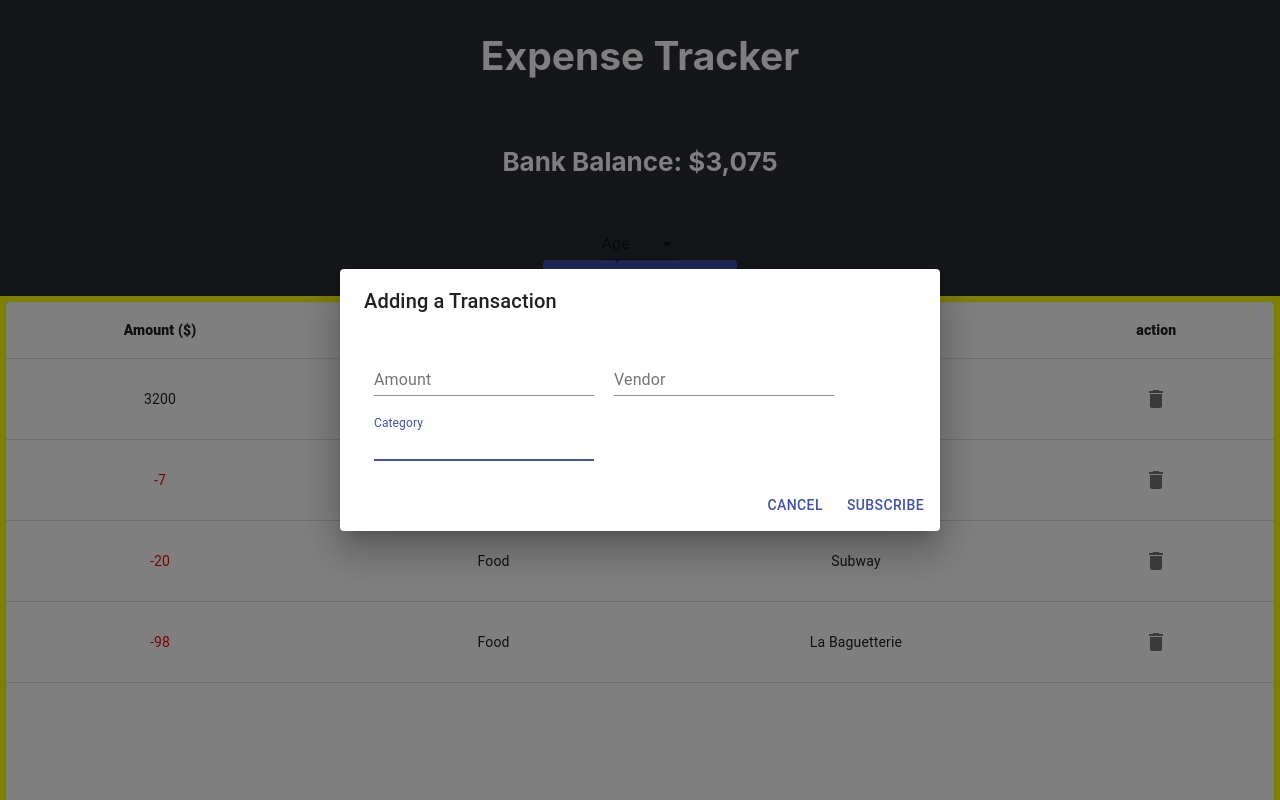
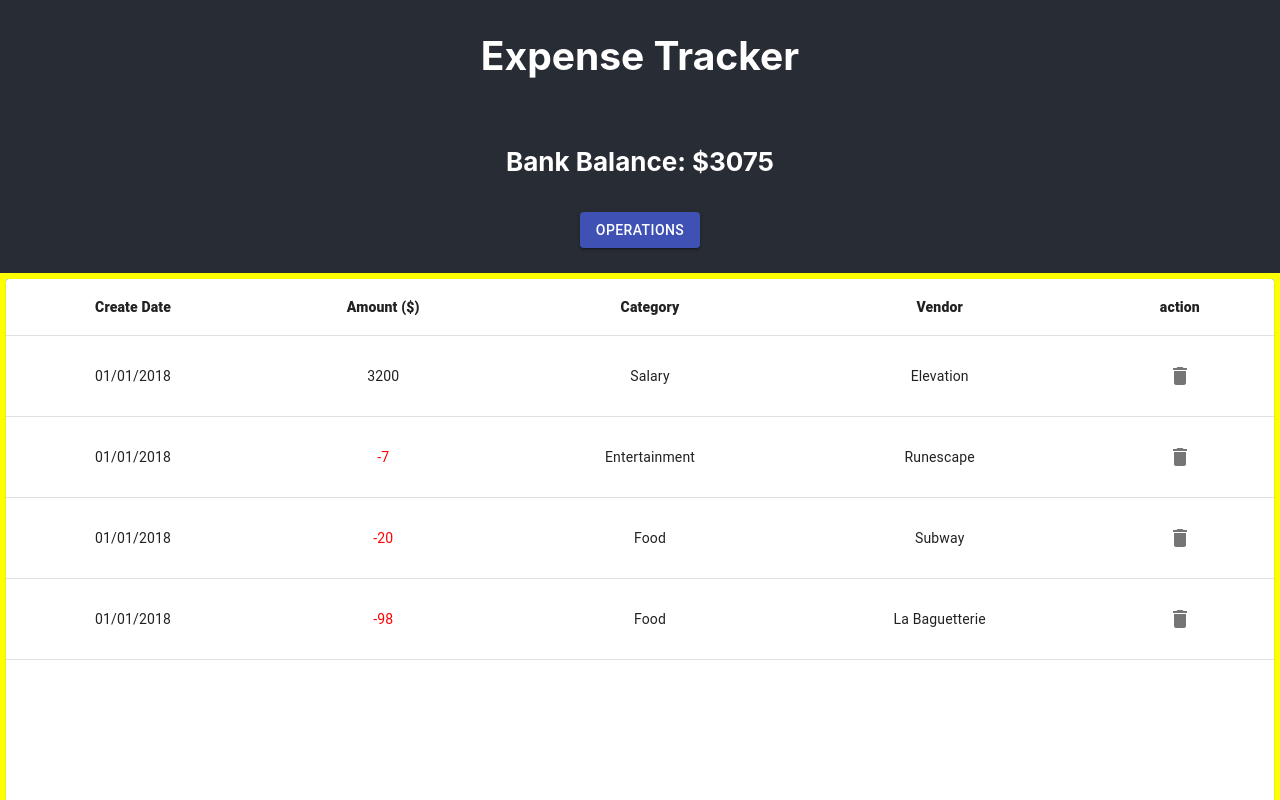
Before and after one commit to DanielElgressy/Expense-Tracker, a React (Create React App) app: page / in a window 1280 px wide. Shown: the top 800 px of the page. Built offline with nearby package versions, Linux system fonts and the light colour scheme.

Commit message:
done with local data and fronend

```diff
--- a/src/App.css
+++ b/src/App.css
@@ -16,6 +16,7 @@
   justify-content: center;
   font-size: calc(10px + 2vmin);
   color: white;
+  padding-bottom: 25px;
 
 }
 
--- a/src/App.js
+++ b/src/App.js
@@ -1,7 +1,7 @@
 import React, { Component } from 'react';
 import './App.css';
 import Button from '@material-ui/core/Button';
-import { BrowserRouter as Router, Route, Link } from 'react-router-dom';
+import { BrowserRouter as Router, Route } from 'react-router-dom';
 import Transactions from './components/Transactions';
 // import Transaction from './components/Transaction';
 
@@ -10,9 +10,9 @@ import TableCell from '@material-ui/core/TableCell';
 import TableHead from '@material-ui/core/TableHead';
 import TableRow from '@material-ui/core/TableRow';
 import Paper from '@material-ui/core/Paper';
-import InputLabel from '@material-ui/core/InputLabel';
-import FormControl from '@material-ui/core/FormControl';
-import Select from '@material-ui/core/Select';
+// import InputLabel from '@material-ui/core/InputLabel';
+// import FormControl from '@material-ui/core/FormControl';
+// import Select from '@material-ui/core/Select';
 import Operations from './components/Operations';
 
 
@@ -23,13 +23,13 @@ class App extends Component {
     this.state = {
       data:
         [
-          { amount: 3200, vendor: "Elevation", category: "Salary", id: 1 },
-          { amount: -7, vendor: "Runescape", category: "Entertainment", id: 2 },
-          { amount: -20, vendor: "Subway", category: "Food", id: 3 },
-          { amount: -98, vendor: "La Baguetterie", category: "Food", id: 4 }
+          { createDate: "01/01/2018", amount: 3200, vendor: "Elevation", category: "Salary", id: 1 },
+          { createDate: "01/01/2018", amount: -7, vendor: "Runescape", category: "Entertainment", id: 2 },
+          { createDate: "01/01/2018", amount: -20, vendor: "Subway", category: "Food", id: 3 },
+          { createDate: "01/01/2018", amount: -98, vendor: "La Baguetterie", category: "Food", id: 4 }
         ]
         ,
-      dialogBox: true
+      dialogBox: false
     }
   }
 
@@ -39,12 +39,11 @@ class App extends Component {
     for (let i = 0; i < dataArr.length; i++) {
       balance += dataArr[i].amount
     }
-    return balance.toLocaleString('en-US')
+    return balance
   }
 
   changeDialogValue = () =>{
     const currentValue = this.state.dialogBox
-    console.log(currentValue)
     let opposite = !currentValue
     this.setState({
       dialogBox : opposite
@@ -60,6 +59,18 @@ class App extends Component {
     })
   }
 
+  addTransaction = (trans) => {
+    let newData = [...this.state.data]
+    let newTrans = trans
+    newData.unshift(newTrans)
+    this.setState({
+      data : newData
+    } , () => {
+      this.changeDialogValue()
+    })
+
+  }
+
   render() {
     const state = this.state;
     const TablefontWeight= 800
@@ -72,34 +83,26 @@ class App extends Component {
             <h2>Expense Tracker</h2>
             <h4 id="h4">Bank Balance: ${this.showBalance()}</h4>
 
-            <FormControl>
+            {/* <FormControl>
               <InputLabel htmlFor="demo-dialog-native">Age</InputLabel>
               <Select
                 native
                 value="age"
-                // onChange={handleChange}
-                // input={<Input id="demo-dialog-native" />}
+                onChange={handleChange}
+                input={<Input id="demo-dialog-native" />}
               >
                 <option value="" />
                 <option value={10}>Ten</option>
                 <option value={20}>Twenty</option>
                 <option value={30}>Thirty</option>
               </Select>
-            </FormControl>
+            </FormControl> */}
 
 
             <div id="main-links">
-              <Link to="/" style={{ textDecoration: 'none' }}>
-                <Button variant="contained" color="primary">
-                  Home
-                </Button>
-              </Link>
-
-              {/* <Link to="/" style={{ textDecoration: 'none' }}> */}
                 <Button variant="contained" color="primary" onClick={this.changeDialogValue}>
                   Operations
                 </Button>
-              {/* </Link> */}
             </div>
 
           </div>
@@ -111,17 +114,18 @@ class App extends Component {
               <Table className="table" aria-label="simple table">
                 <TableHead className="tHeader">
                   <TableRow >
+                    <TableCell align={TableTextAlign} style={{ fontWeight: TablefontWeight}}>Create Date</TableCell>
                     <TableCell align={TableTextAlign} style={{ fontWeight: TablefontWeight}}>Amount ($)</TableCell>
                     <TableCell align={TableTextAlign} style={{ fontWeight: TablefontWeight}}>Category</TableCell>
                     <TableCell align={TableTextAlign} style={{ fontWeight: TablefontWeight}}>Vendor</TableCell>
-                  <TableCell align={TableTextAlign} style={{ fontWeight: TablefontWeight}}>action</TableCell>
+                    <TableCell align={TableTextAlign} style={{ fontWeight: TablefontWeight}}>action</TableCell>
                   </TableRow>
                 </TableHead>
                 <Route path="/"  exact render={() => <Transactions state={state}  removeTransaction={this.removeTransaction}/>} />
               </Table>
             </Paper>
 
-            <Operations state={state} changeDialogValue={this.changeDialogValue} />
+            <Operations state={state} addTransaction={this.addTransaction} changeDialogValue={this.changeDialogValue} />
 
           </div>
 
--- a/src/components/Operations.js
+++ b/src/components/Operations.js
@@ -1,7 +1,7 @@
 // import React from 'react';
 import React, { Component } from 'react';
 
-import { BrowserRouter as Router, Link } from 'react-router-dom';
+import { BrowserRouter as Router } from 'react-router-dom';
 
 import Button from '@material-ui/core/Button';
 import TextField from '@material-ui/core/TextField';
@@ -13,28 +13,85 @@ import DialogTitle from '@material-ui/core/DialogTitle';
 
 class Operations extends Component {
 
-    constructor(){
+    constructor() {
         super();
+        this.state = {
+
+            amount: "", vendor: "", category: "", id: ""
+
+        }
         this.handleClose = this.handleClose.bind(this);
+        this.handleAmountInput = this.handleAmountInput.bind(this);
+
     }
 
-    handleInput (e) {
-        console.log(e.target.value)
+    sendAllInputs = () => {
+        const fullDate = new Date()
+        const getYear = fullDate.getFullYear()
+        const getmonth = fullDate.getMonth() + 1
+        const getDay = fullDate.getDay() + 1
+        const getDate = getDay + "/" + getmonth +"/" + getYear
+        const getHours = fullDate.getHours()
+        const getMinutes = fullDate.getMinutes()
+        const getTime = getHours + ":" + getMinutes
+        console.log(getDate +" " + getTime)
+        let currentDate = getDate +" " + getTime
+
+        // let sendToSchema = {}
+        let randomID = Math.floor(Math.random() * 100) + 1
+        let transCreateDate = currentDate
+
+        this.setState({
+            createDate: transCreateDate,
+            id: randomID
+        }, () => {
+            let newTranstation = { ...this.state }
+            console.log(newTranstation)
+            this.props.addTransaction(newTranstation)
+        })
+    }
+
+
+    handleAmountInput(e) {
         if (e.target.value < 0) {
-            console.log("this is a minus number")
-            alert("insert amount greater then zero")
+            alert("please insert a positive number")
+        } else {
+            this.setState({
+                amount: e.target.value
+            })
         }
     }
 
+    handleVendorInput = (e) => {
+        this.setState({
+            vendor: e.target.value
+        })
+
+    }
+
+    handleCategoryInput = (e) => {
+        this.setState({
+            category: e.target.value
+        })
+
+    }
+
+    handleDeposite = () => {
+        this.sendAllInputs()
+    }
+
+    handleWithdraw = () => {
+        let minusizing = this.state.amount * -1
+        this.setState({
+            amount : minusizing
+        }, () => {
+            this.sendAllInputs()
+
+        })
+    }
 
     handleClose() {
-        console.log("close")
-        console.log(this.props.state.dialogBox)
-        // let currentStatus = [...this.props.state.dialogBox]
-        // let opposite = false
         this.props.changeDialogValue()
-
-
     }
 
 
@@ -44,19 +101,20 @@ class Operations extends Component {
         return (
             <Router>
 
-                <Dialog open={this.props.state.dialogBox}  aria-labelledby="form-dialog-title">
+                <Dialog open={this.props.state.dialogBox} aria-labelledby="form-dialog-title">
                     <DialogTitle id="form-dialog-title">Adding a Transaction</DialogTitle>
                     <DialogContent>
 
-                        <TextField onChange={this.handleInput} style={{ margin: "10px"}}
+                        <TextField onChange={this.handleAmountInput} style={{ margin: "10px" }}
                             autoFocus
                             margin="dense"
                             id="standard-required"
                             label="Amount"
                             type="number"
 
+
                         />
-                             <TextField style={{ margin: "10px"}}
+                        <TextField onChange={this.handleVendorInput} style={{ margin: "10px" }}
                             autoFocus
                             margin="dense"
                             id="standard-search"
@@ -64,7 +122,7 @@ class Operations extends Component {
                             type="search"
 
                         />
-                            <TextField style={{ margin: "10px"}}
+                        <TextField onChange={this.handleCategoryInput} style={{ margin: "10px" }}
                             autoFocus
                             margin="dense"
                             id="standard-search"
@@ -76,15 +134,22 @@ class Operations extends Component {
                     </DialogContent>
                     <DialogActions>
 
-                        <Link to="/" style={{ textDecoration: 'none' }} >
-                            <Button onClick={this.handleClose} color="primary">
-                                Cancel
-                             </Button>
-                        </Link>
+                    <Button onClick={this.handleWithdraw} variant="contained" color="secondary">
+                            Withdraw
+                    </Button>
 
-                        <Button  color="primary">
-                            Subscribe
+
+                    <Button onClick={this.handleDeposite} variant="contained" color="primary">
+                            Deposit
                         </Button>
+
+
+                        <Button onClick={this.handleClose} color="primary">
+                            Cancel
+                        </Button>
+
+
+
                     </DialogActions>
                 </Dialog>
             </Router>
--- a/src/components/Transaction.js
+++ b/src/components/Transaction.js
@@ -12,10 +12,7 @@ import DeleteIcon from '@material-ui/icons/Delete';
 
 class Transaction extends Component {
 
-    // changeRentStatus = (event) => {
-    //     const movieId = Number(event.target.getAttribute('name'))
-    //     this.props.changeRentStatus(movieId)
-    // }
+
      removeTransaction = () => {
          const transactionID = this.props.transaction.id
          this.props.removeTransaction(transactionID)
@@ -28,6 +25,7 @@ class Transaction extends Component {
 
         return (
             <TableRow key={transaction.id}>
+                <TableCell align={TableTextAlign}>{transaction.createDate}</TableCell>
                 <TableCell style={{ color: (transaction.amount < 0) ? 'red' : 'none'}} align={TableTextAlign}>{transaction.amount}</TableCell>
                 <TableCell align={TableTextAlign}>{transaction.category}</TableCell>
                 <TableCell align={TableTextAlign}>{transaction.vendor}</TableCell>
--- a/src/components/Transactions.js
+++ b/src/components/Transactions.js
@@ -19,7 +19,6 @@ class Transactions extends Component {
                     {data.map(
                         t => <Transaction {...this.props} transaction={t} />
                         )}
-                        {/* <Transaction {...this.props} /> */}
             </TableBody>
         )
 
```
